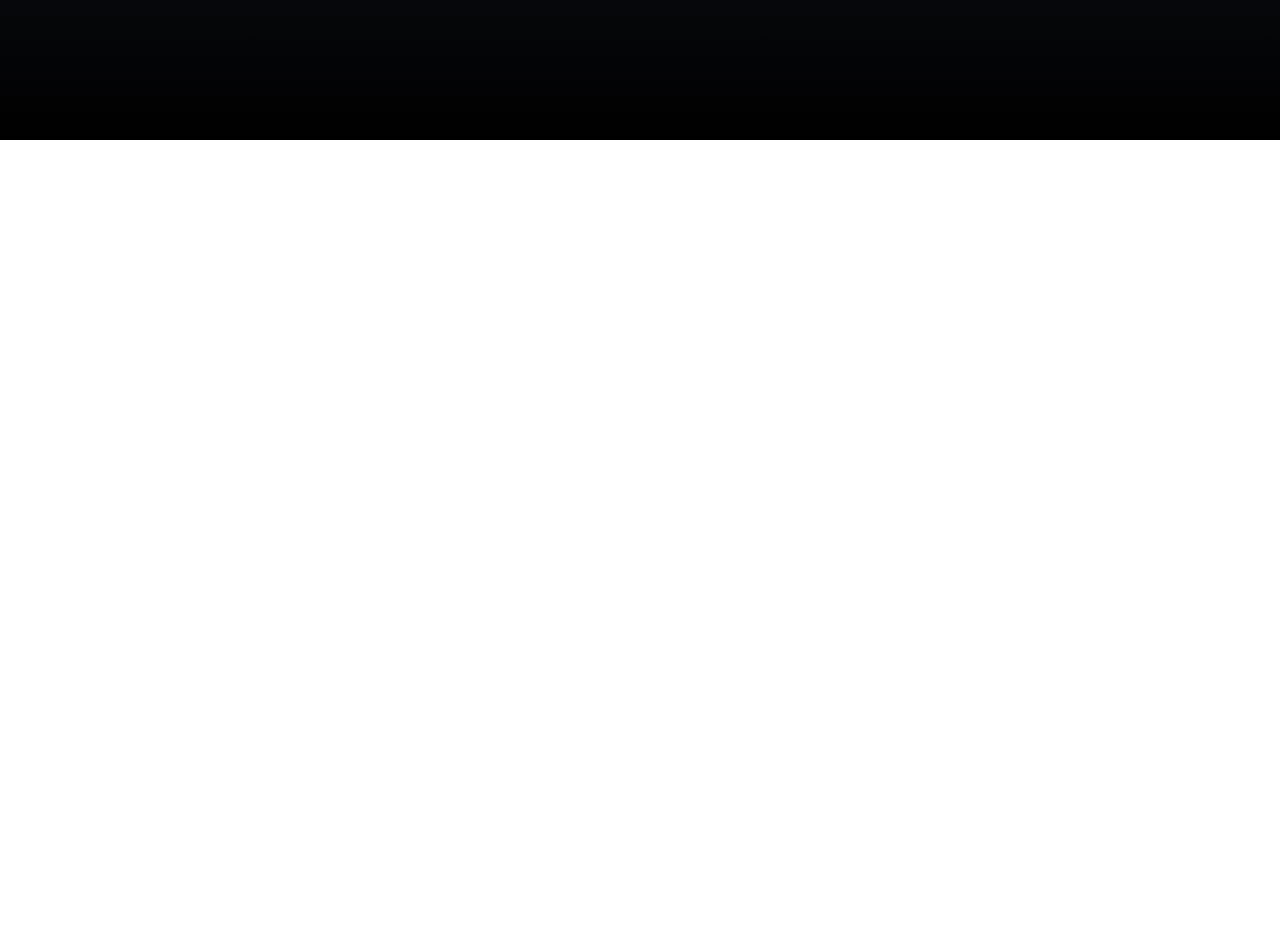
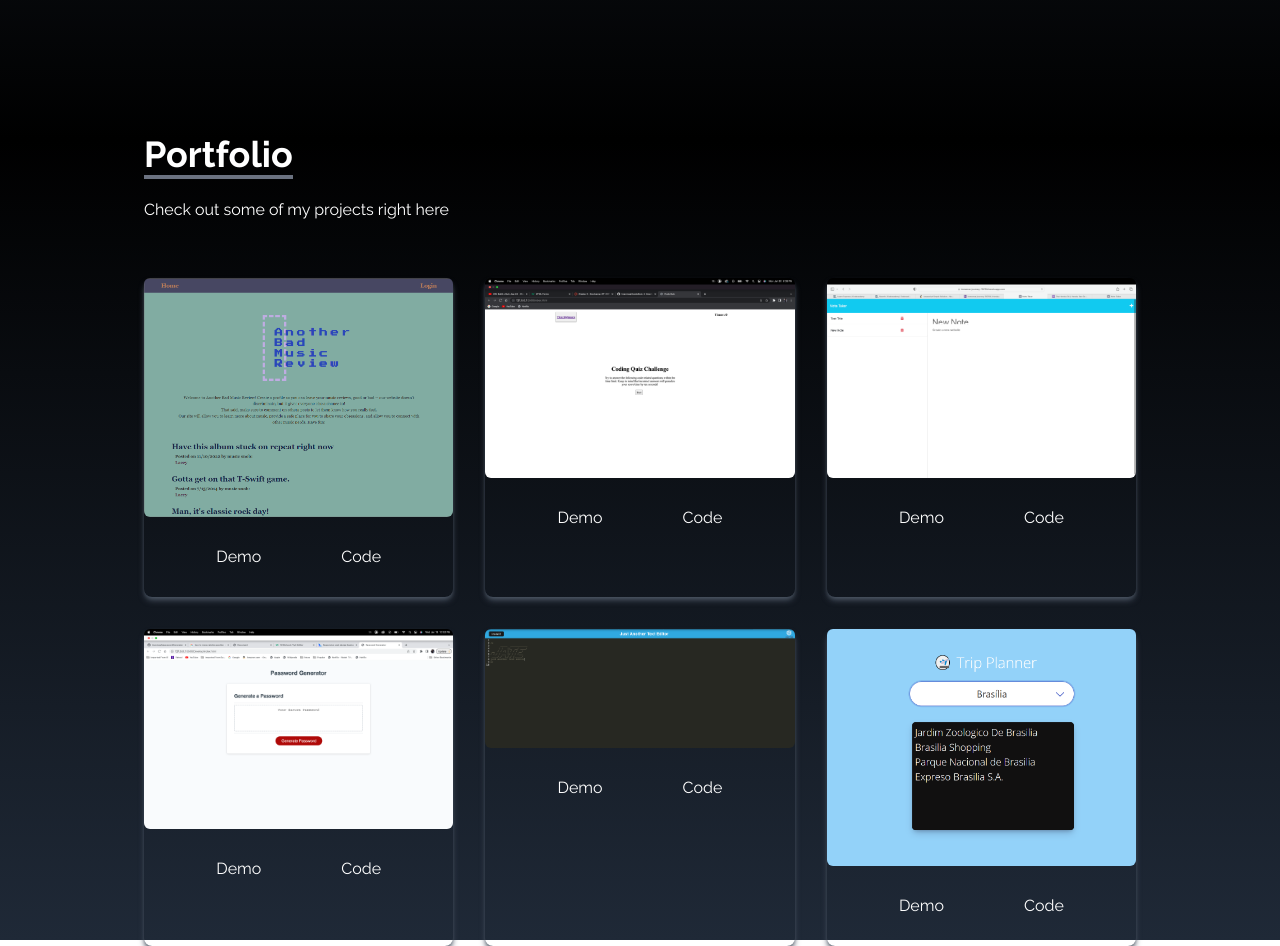
Before and after one commit to imanmogh/reactPortfolio, a React (Create React App) app in the folder portfolio/: page / in a window 1280 px wide. Shown: the part 1460-2406 px from the top of the page. Before the commit the page ends 1600 px from the top, so only its background shows below. Built offline with nearby package versions, Linux system fonts and the light colour scheme.

Commit message:
Added my project with the link to the demo and code

```diff
--- a/portfolio/src/App.js
+++ b/portfolio/src/App.js
@@ -1,6 +1,7 @@
 import { Home } from "./components/Home";
 import { NavBar } from "./components/NavBar";
 import { About } from "./components/About";
+import { Portfolio } from "./components/Portfolio";
 
 import SocialLinks from "./components/SocialLinks";
 
@@ -11,7 +12,7 @@ function App() {
     <NavBar />
     <Home />
     <About />
-
+    <Portfolio />
     <SocialLinks />
    </div>
   );
--- /dev/null
+++ b/portfolio/src/components/Portfolio.js
@@ -0,0 +1,83 @@
+import React from 'react'
+import ABMR from '../assets/ABMR.png'
+import codeQuiz from '../assets/codeQuiz.png'
+import noteTaker from '../assets/noteTaker.png'
+import passwordGenerator from '../assets/passwordGenerator.png'
+import textEditor from '../assets/textEditor.png'
+import tripPlanner from '../assets/tripPlanner.png'
+
+
+export const Portfolio = () => {
+
+    const portfolios = [
+        {
+            id: 1,
+            src: ABMR,
+            demoLink: "https://another-bad-music-review-woo.herokuapp.com/",
+            codeLink: "https://github.com/imanmogh/anotherBadMusicReview"
+        },
+        {
+            id: 2,
+            src: codeQuiz,
+            demoLink: "https://imanmogh.github.io/codeQuiz/",
+            codeLink: "https://github.com/imanmogh/codeQuiz"
+        },
+        {
+            id: 3,
+            src: noteTaker,
+            demoLink: "https://immense-journey-79759.herokuapp.com/",
+            codeLink: "https://github.com/imanmogh/noteTaker"
+        },
+        {
+            id: 4,
+            src: passwordGenerator,
+            demoLink: "https://imanmogh.github.io/passwordGenerator/",
+            codeLink: "https://github.com/imanmogh/passwordGenerator"
+        },
+        {
+            id: 5,
+            src: textEditor,
+            demoLink: "https://polar-caverns-59390.herokuapp.com/",
+            codeLink: "https://github.com/imanmogh/textEditor"
+        },
+        {
+            id: 6,
+            src: tripPlanner,
+            demoLink: "https://wkerby.github.io/trip-planner/",
+            codeLink: "https://github.com/imanmogh/tripPlanner"
+        }
+    ]
+
+
+
+  return (
+    <div name="portfolio" className='bg-gradient-to-b from-black to-gray-800 w-full text-white md:h-screen'>
+        <div className='max-w-screen-lg p-4 mx-auto flex flex-col justify-center w-full h-full'>
+            <div className='pb-8'>
+                <p className='text-4xl font-bold inline border-b-4 border-gray-500'>Portfolio</p>
+                <p className='py-6'>Check out some of my projects right here</p>
+            </div>
+
+
+
+
+
+            <div className='grid sm:grid-cols-2 md:grid-cols-3 gap-8 px-12 sm:px-0'>
+                {
+                    portfolios.map(({id, src, codeLink, demoLink}) => (
+                        <div key={id} className='shadow-md shadow-gray-600 rounded-lg'>
+                            <img src={src} alt='' className='rounded-md duration-200 hover:scale-105'/>
+                            <div className='flex items-center justify-center'>
+                                <a href={demoLink}><button className='w-1/2 px-6 py-3 m-4 duration-200 hover:scale-105' target="_blank" rel="noreferrer">Demo</button></a>
+                                <a href={codeLink}><button className='w-1/2 px-6 py-3 m-4 duration-200 hover:scale-105' target="_blank" rel="noreferrer">Code</button></a>
+                            </div>
+                        </div>
+                    ))
+                }
+            </div>
+        </div>
+    </div>
+  )
+}
+
+export default Portfolio
```
